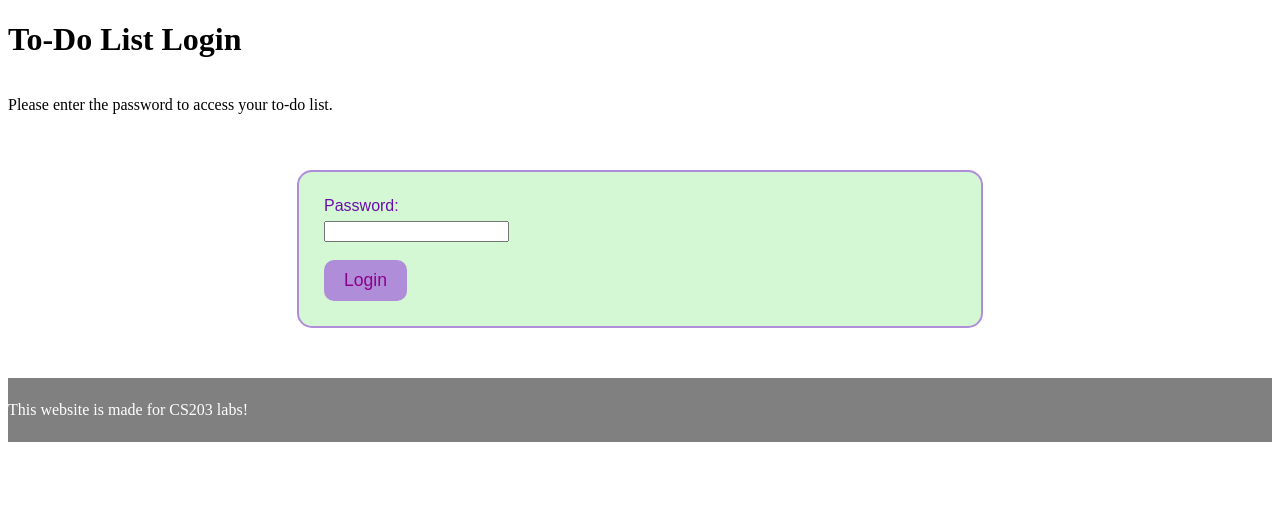
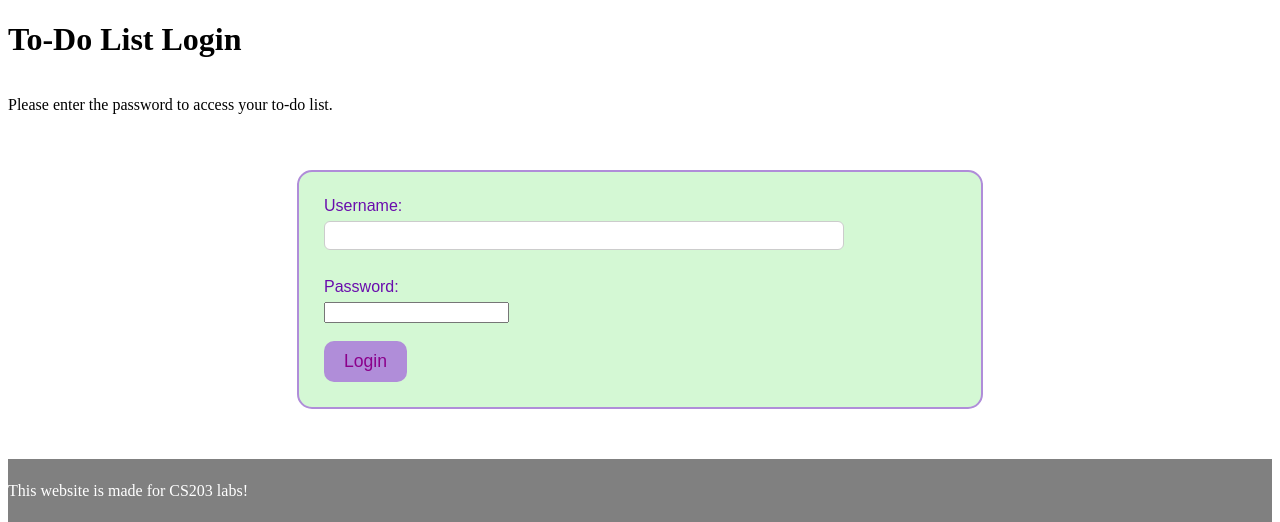
Before and after one commit to ThomasJones28/ThomasJones28.github.io, a PHP site: page /login.php in a window 1280 px wide. Shown: the part 72-594 px from the top of the page. Run offline with PHP 8.4, Linux system fonts and the light colour scheme.

Commit message:
Lab9 Part 2

```diff
--- a/my_site/login.php
+++ b/my_site/login.php
@@ -1,19 +1,26 @@
 <?php
 // MODEL Section: login logic
 $error = '';
+$username = '';
+
+if (isset($_COOKIE['todo-username'])) {
+    $username = $_COOKIE['todo-username'];
+}
 
 $correct_hash = 'b14e9015dae06b5e206c2b37178eac45e193792c5ccf1d48974552614c61f2ff';
 
 if ($_SERVER['REQUEST_METHOD'] === 'POST') {
+    $username = isset($_POST['username']) ? trim($_POST['username']) : '';
     $password = isset($_POST['password']) ? $_POST['password'] : '';
 
     $password_hash = hash('sha256', $password);
 
-    if ($password_hash === $correct_hash) {
+    if ($password_hash === $correct_hash && $username !== '') {
+        setcookie('todo-username', $username, time() + 60 * 60 * 24 * 30);
         header('Location: my_todo.php');
         exit();
     } else {
-        $error = 'Incorrect password. Please try again.';
+        $error = 'Incorrect username or password. Please try again.';
     }
 }
 ?>
@@ -39,8 +46,12 @@ if ($_SERVER['REQUEST_METHOD'] === 'POST') {
         <?php endif; ?>
 
         <form action="login.php" method="post">
+            <label for="username">Username:</label><br>
+            <input type="text" id="username" name="username" value="<?php echo htmlspecialchars($username); ?>" required><br><br>
+
             <label for="password">Password:</label><br>
-            <input type="password" id="password" name="password"><br><br>
+            <input type="password" id="password" name="password" required><br><br>
+
             <input type="submit" value="Login">
         </form>
     </div>
```
Also changed, not shown: my_site/my_todo.php (+14 -1 lines).
